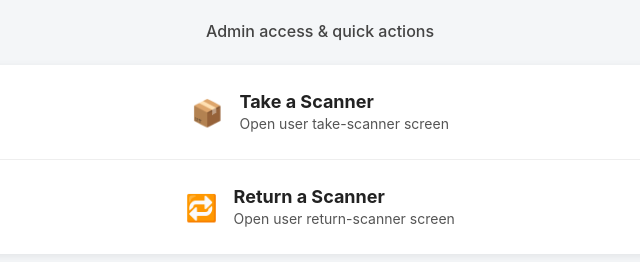
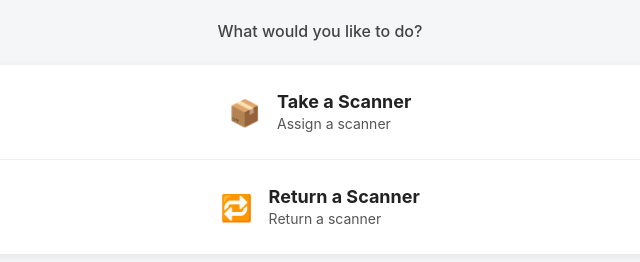
Before and after one commit to rajaneesh-n/mfg-rajaneesh, a plain HTML site: page index.html in a window 1280 px wide. Shown: the part 124-386 px from the top of the page, without its empty margins (320-960 px from the left). Drawn offline with Linux system fonts and the light colour scheme.

Commit message:
Update index.html

```diff
--- a/index.html
+++ b/index.html
@@ -1,7 +1,7 @@
 <!DOCTYPE html>
 <html>
 <head>
-  <title>Scanner Management – Admin</title>
+  <title>Scanner Management</title>
   <meta name="viewport" content="width=device-width, initial-scale=1">
   <link rel="stylesheet" href="style.css">
 </head>
@@ -19,28 +19,30 @@
     font-weight: 500;
     color: #444;
   ">
-    Admin access & quick actions
+    What would you like to do?
   </p>
 
-  <!-- ADMIN QUICK LINKS -->
+  <!-- ACTION CARDS -->
   <div class="list">
 
-    <div class="row home-row" onclick="location.href='/app/mobile.html'">
+    <!-- TAKE -->
+    <div class="row home-row" onclick="location.href='app/mobile.html'">
       <div class="home-content">
         <span class="home-icon">📦</span>
         <div>
           <strong>Take a Scanner</strong><br>
-          <small>Open user take-scanner screen</small>
+          <small>Assign a scanner</small>
         </div>
       </div>
     </div>
 
-    <div class="row home-row" onclick="location.href='/app/return.html'">
+    <!-- RETURN -->
+    <div class="row home-row" onclick="location.href='app/return.html'">
       <div class="home-content">
         <span class="home-icon">🔁</span>
         <div>
           <strong>Return a Scanner</strong><br>
-          <small>Open user return-scanner screen</small>
+          <small>Return a scanner</small>
         </div>
       </div>
     </div>
```
